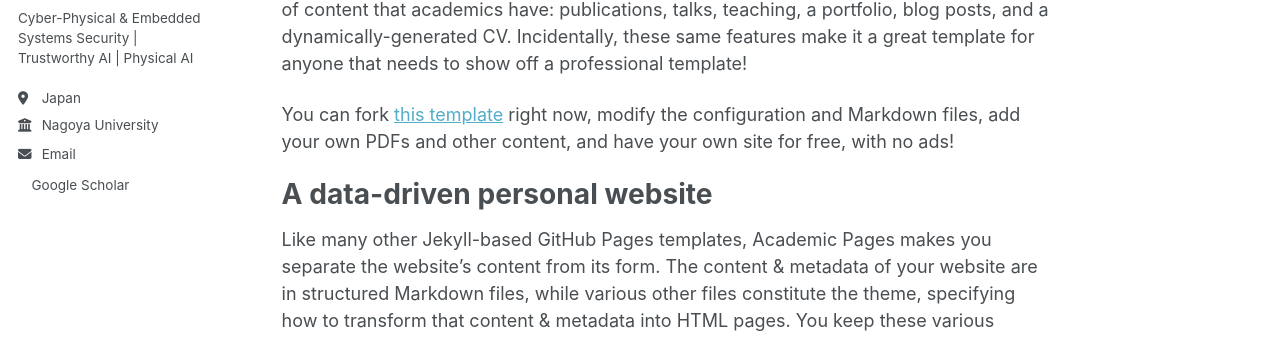
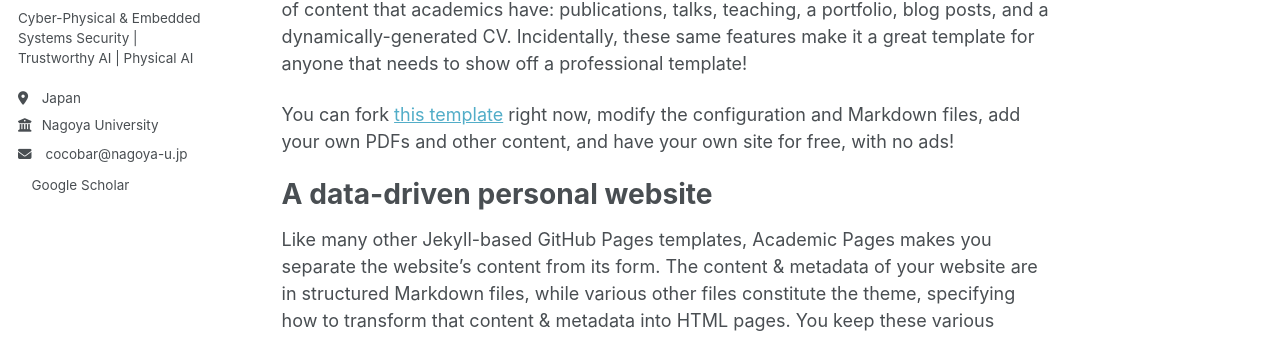
Before and after one commit to JoosungKim-lab/JoosungKim-lab.github.io, a Jekyll site: the page built from _pages/about.md, in a window 1280 px wide. Shown: the part 310-648 px from the top of the page. Built offline with Jekyll 4.4.1, drawn with Linux system fonts in a browser that asks for light colours; a style sheet for code colours, icons or effects is not loaded.

Commit message:
Update author-profile.html

```diff
--- a/_includes/author-profile.html
+++ b/_includes/author-profile.html
@@ -33,9 +33,22 @@
       {% if author.uri %}
         <li><a href="{{ author.uri }}"><i class="fas fa-fw fa-link icon-pad-right" aria-hidden="true"></i>{{ site.data.ui-text[site.locale].website_label | default: "Website" }}</a></li>
       {% endif %}
+          {% comment %}
       {% if author.email %}
         <li><a href="mailto:{{ author.email }}"><i class="fas fa-fw fa-envelope icon-pad-right" aria-hidden="true"></i>{{ site.data.ui-text[site.locale].email_label | default: "Email" }}</a></li>
       {% endif %}
+          {% endcomment %}
+
+    <!-- New Email -->
+    {% if author.email %}
+      <li>
+        <a href="mailto:{{ author.email }}">
+          <i class="fas fa-fw fa-envelope icon-pad-right" aria-hidden="true"></i>
+          {{ author.email }}
+        </a>
+      </li>
+    {% endif %}
+
 
       <!-- Font Awesome and Academicons icons / Academic websites -->
       {% if author.academia %}
```
